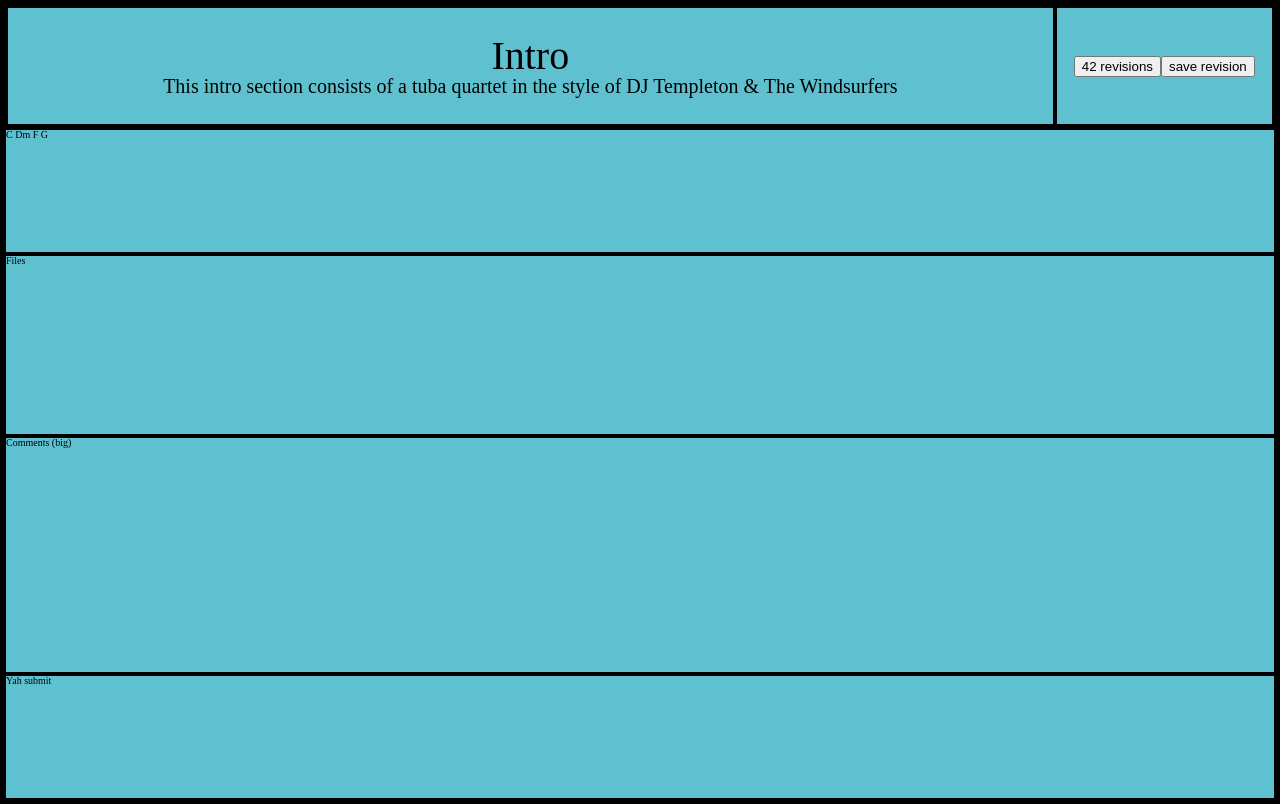
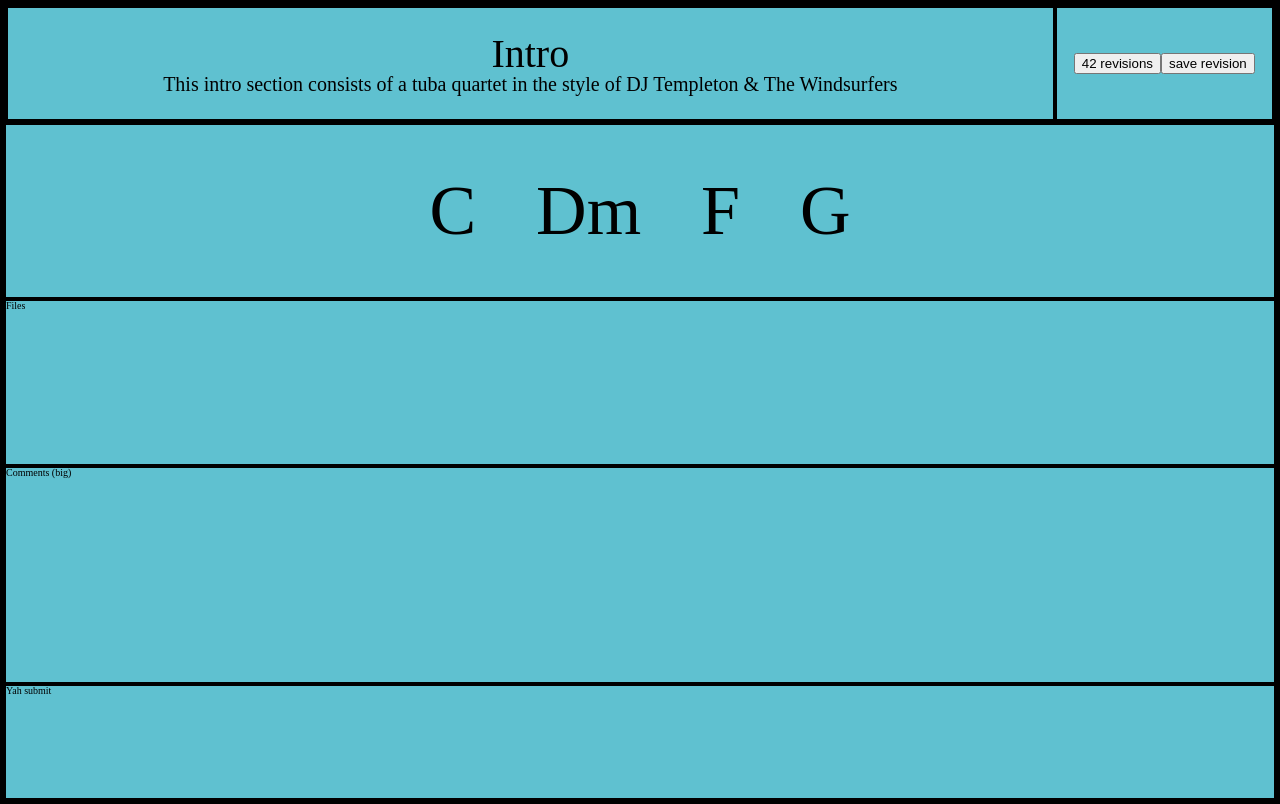
Before and after one commit to jamtools/section-view, a React (Create React App) app: page / in a window 1280 px wide. Built offline with nearby package versions, Linux system fonts and the light colour scheme.

Commit message:
Styles for the .chords div

```diff
--- a/src/App.tsx
+++ b/src/App.tsx
@@ -15,7 +15,12 @@ function App() {
         </div>
       </div>
       <div className="chords">
-         <h2>C Dm F G</h2>
+        <ol>
+          <li>C</li>
+          <li>Dm</li>
+          <li>F</li>
+          <li>G</li>
+        </ol>
       </div>
       <div className="files"> Files </div>
       <div className="comments"> Comments (big) </div>
--- a/src/SectionView.css
+++ b/src/SectionView.css
@@ -115,7 +115,30 @@ display: flex;
 
 .chords {
   flex-grow: 2;
+  display: flex;
+  justify-content: space-evenly;
+  align-items: center;
+  flex-direction: row;
 }
+
+.chords ol li{
+  font-size: 7rem;
+  display: inline;
+  margin: 3rem;
+}
+
+
+
+
+
+
+
+
+
+
+
+
+
 
 .files {
   flex-grow: 3;
```
